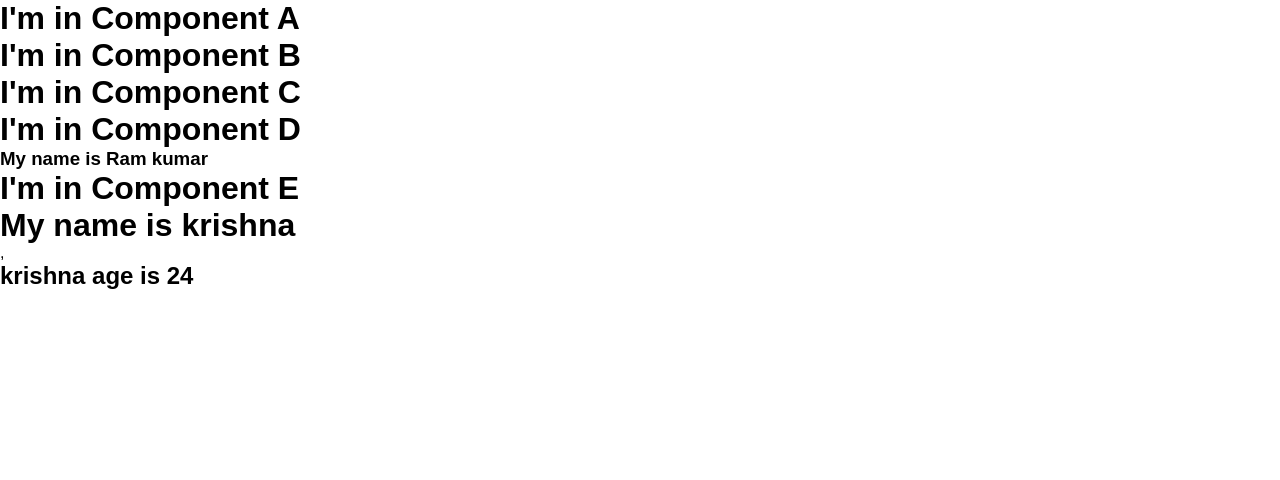
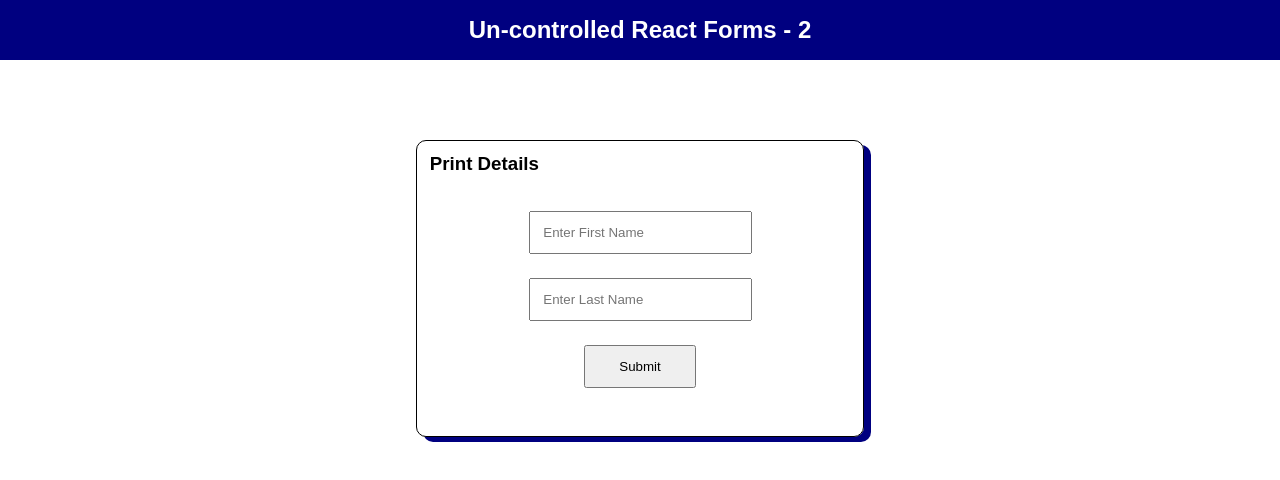
Before and after one commit to rockstarrk04/React.js, a React (Vite) app in the folder my_app/: page / in a window 1280 px wide. Shown: the top 480 px of the page. Built offline with nearby package versions, Linux system fonts and the light colour scheme.

Commit message:
Uncontrolled React Form

```diff
--- a/my_app/src/App.jsx
+++ b/my_app/src/App.jsx
@@ -1,5 +1,7 @@
 import React from "react"
 import CompA from "./Components/Hooks/UseContext/CompA"
+import UncontrolledReactForm1 from "./Components/React_Forms/Uncontrolled/UncontrolledReactForm1"
+import UncontrolledReactForm2 from "./Components/React_Forms/Uncontrolled/UncontrolledReactForm2"
 
 const App = () => {
   return (
@@ -36,7 +38,9 @@ const App = () => {
 
       {/* <UseEffectExample/> */}
       {/* <ConditionalRendering/> */}
-      <CompA/>
+      {/* <CompA/> */}
+      {/* <UncontrolledReactForm1/> */}
+      <UncontrolledReactForm2/>
 
     </React.Fragment>
   )
--- /dev/null
+++ b/my_app/src/Components/React_Forms/Uncontrolled/UncontrolledReactForm1.jsx
@@ -0,0 +1,43 @@
+import React, { useRef } from 'react'
+import '../reactforms.css'
+
+
+const UncontrolledReactForm1 = () => {
+
+  const fnameInput = useRef()
+  const lnameInput = useRef()
+  const placeInput = useRef()
+  const dateInput = useRef()
+  const display = useRef()
+
+  const handleSubmit = (event) => {
+    event.preventDefault()
+    let fname = fnameInput.current.value
+    let lname = lnameInput.current.value
+    let place = placeInput.current.value
+    let dob = dateInput.current.value
+
+    display.current.innerText = `My name is ${fname} ${lname} , I am from ${place} , I am ${new Date().getFullYear() - dob.slice(0,4)} years old.`
+  }
+
+  return (
+    <div>
+      <div className="react-forms">
+        <h2>Un-controlled React Forms</h2>
+        <div className="formbox">
+            <form action="" onSubmit={handleSubmit}>
+                <h3>Form</h3>
+                <input ref={fnameInput} type="text" placeholder='Enter your First Name' required/>
+                <input ref={lnameInput} type="text" placeholder='Enter your Last Name' required/>
+                <input ref={placeInput} type="text" placeholder='Enter Place' required/>
+                <input ref={dateInput} type='date' required/>
+                <button>Print Name</button>
+            </form>
+            <h3 ref={display}></h3>
+        </div>
+      </div>
+    </div>
+  )
+}
+
+export default UncontrolledReactForm1
--- /dev/null
+++ b/my_app/src/Components/React_Forms/Uncontrolled/UncontrolledReactForm2.jsx
@@ -0,0 +1,34 @@
+import React, { useRef, useState } from 'react'
+
+const UncontrolledReactForm2 = () => {
+
+    let formData = useRef()
+    let [output , setoutput] = useState()
+
+    let handleSumit = (event) => {
+        event.preventDefault()
+        let fname = formData.current[0].value
+        let lname = formData.current[1].value
+        setoutput(`My name is ${fname} ${lname}`)
+    }
+
+
+  return (
+    <div>
+      <div className="react-forms">
+        <h2>Un-controlled React Forms - 2</h2>
+        <div className="formbox">
+            <h3>Print Details</h3>
+            <form ref={formData} onSubmit={handleSumit}>
+                <input type="text" placeholder='Enter First Name' required/>
+                <input type="text" placeholder='Enter Last Name' required/>
+                <button>Submit</button>
+            </form>
+            <h3>{output}</h3>
+        </div>
+      </div>
+    </div>
+  )
+}
+
+export default UncontrolledReactForm2
--- /dev/null
+++ b/my_app/src/Components/React_Forms/reactforms.css
@@ -0,0 +1,48 @@
+*{
+    margin: 0;
+    padding: 0;
+    font-family: sans-serif;
+    box-sizing: border-box;
+}
+
+.react-forms{
+    h2{
+        background-color: navy;
+        text-align: center;
+        color: white;
+        padding: 2vh 0;
+    }
+    .formbox{
+        border: solid 1px black;
+        width: 35%;
+        margin: 10vh auto;
+        box-shadow: 7px 5px navy;
+        border-radius: 10px;
+        h3{
+            text-align: start;
+            padding: 1.5vh 1vw;
+        }
+        form{
+            input , button{
+                display: block;
+                margin: 3vh auto;
+                padding: 1.5vh 1vw;
+            }
+            input{
+                width: 50%;
+            }
+            button{
+                width: 25%;
+            }
+        }
+    }
+}
+
+@media screen and (min-width:300px) and (max-width:900px) {
+    .react-forms{
+        .formbox{
+            width: 70%;
+
+        }
+    }
+}
```
